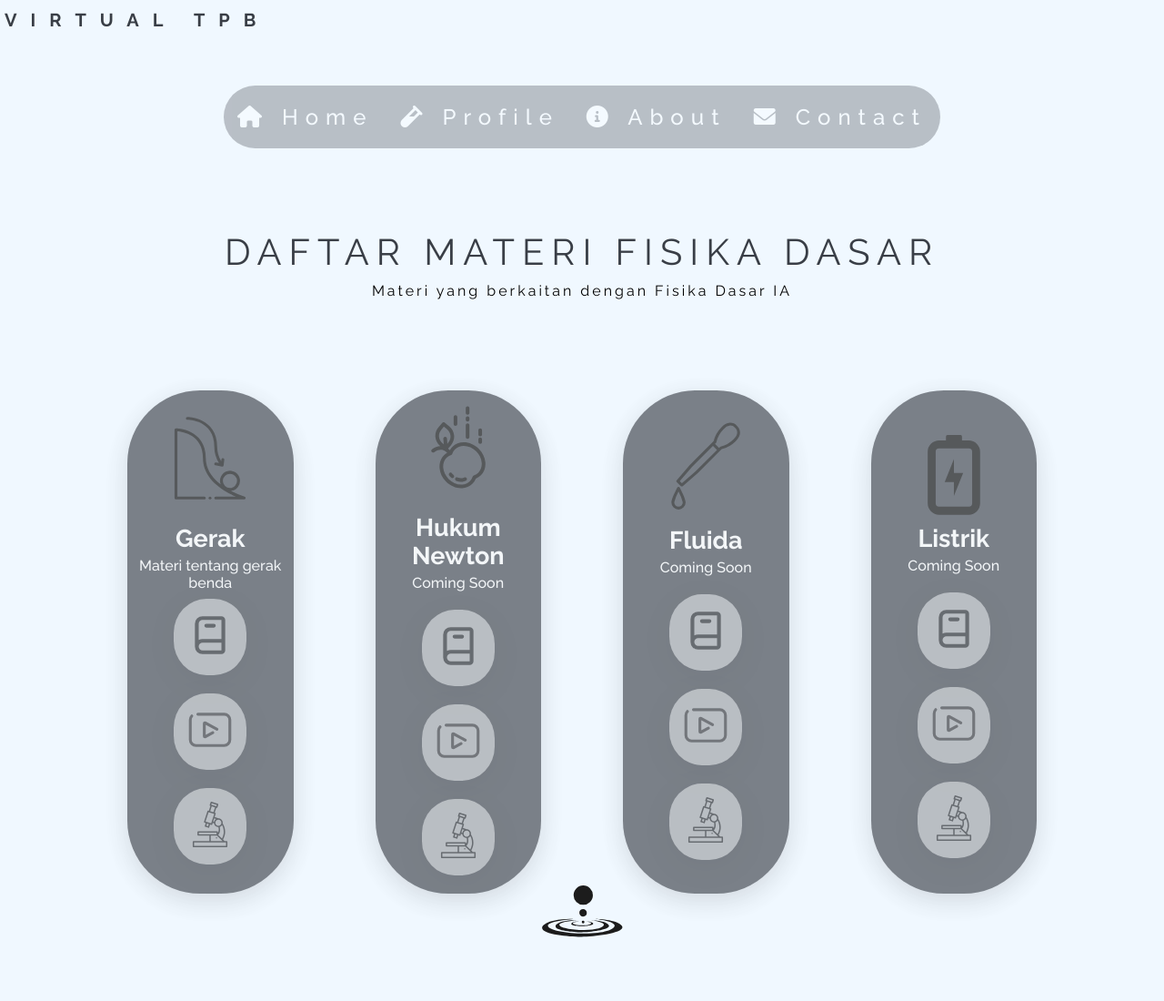
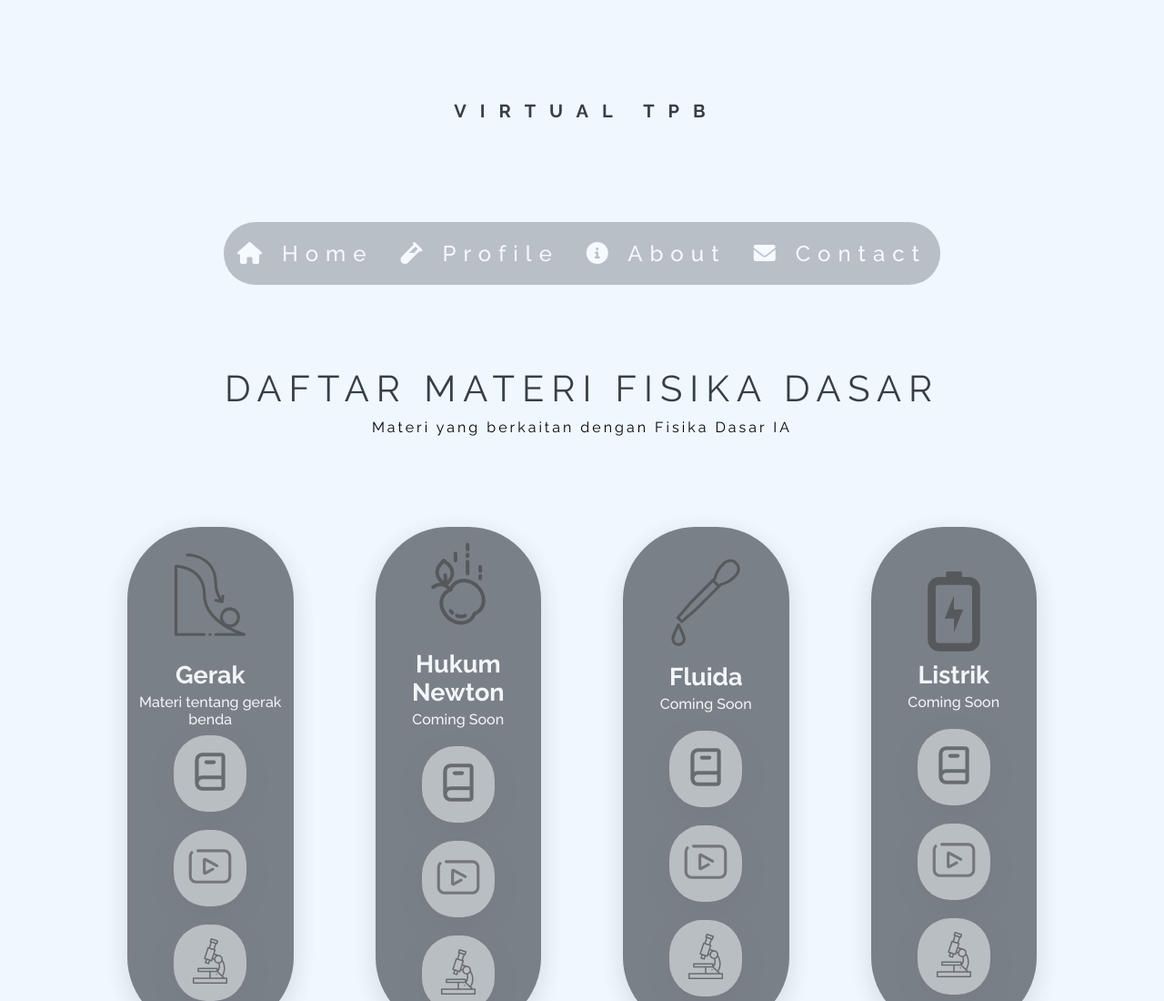
Before and after one commit to HartantoLs/PAWM_18222064, a plain HTML site: page materRev/materiRev.html in a window 1280 px wide. Shown: the top 1100 px of the page at 91% size. Drawn offline with Linux system fonts and the light colour scheme; files whose address does not match are found by name.

Commit message:
Update materiRev.css

```diff
--- a/materRev/materiRev.css
+++ b/materRev/materiRev.css
@@ -20,10 +20,12 @@ body {
     position: relative;
     padding: 10px;
     margin-left: 10px;
+    text-align: center;
+    margin-top: 100px;
     letter-spacing: 15px;
     font-size: 20px;
     color: #393e46;
-    margin-bottom: 50px;
+    margin-bottom: 100px;
 }
 
 header {
```
